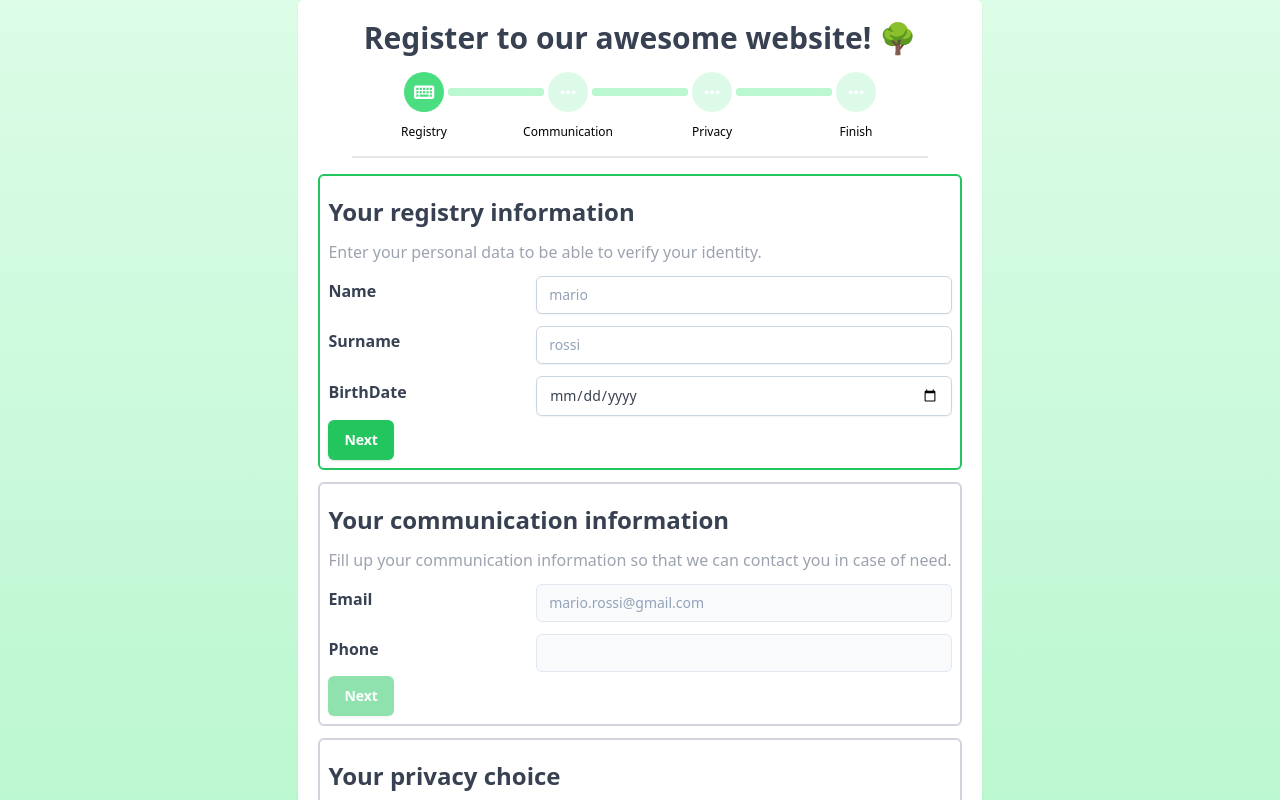
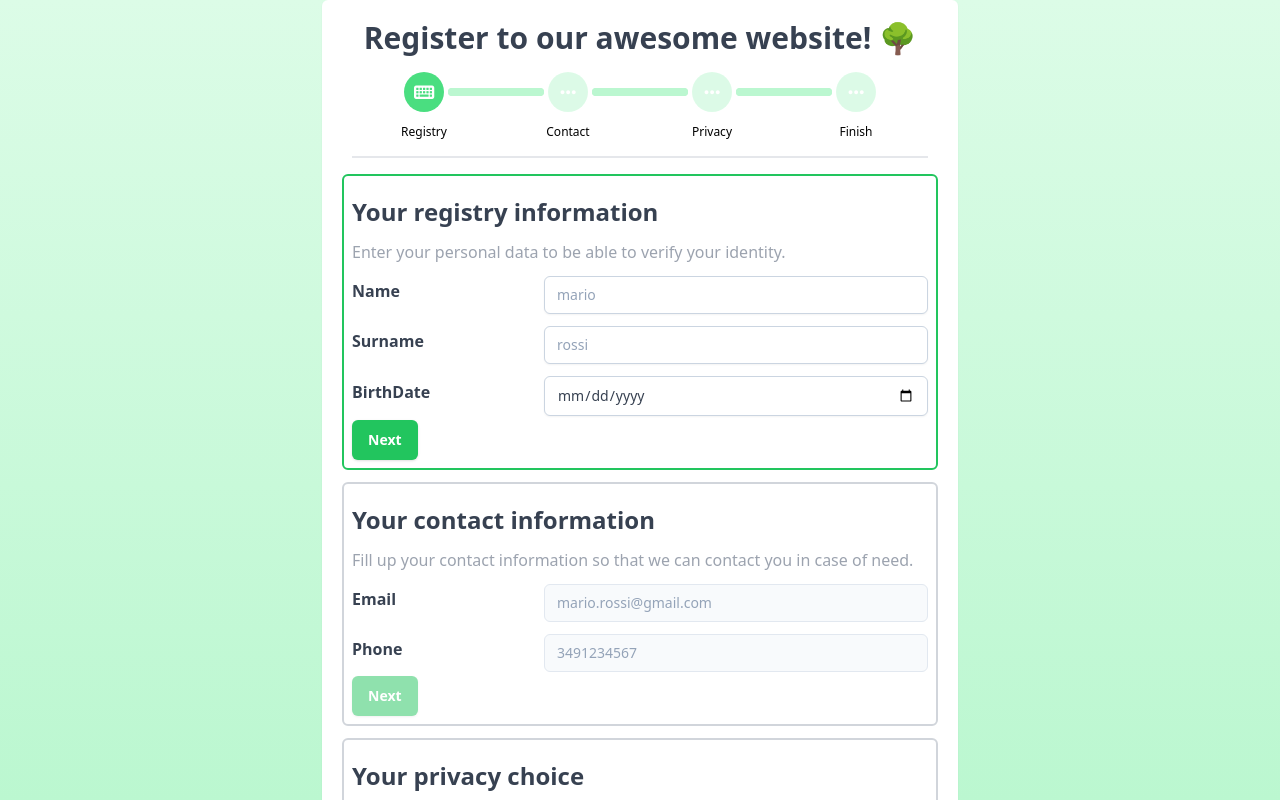
Before and after one commit to cosimochellini/register-form, a Vue app: page / in a window 1280 px wide. Shown: the top 800 px of the page. Built offline with nearby package versions, Linux system fonts and the light colour scheme.

Commit message:
fix(ui): small ui fixes

```diff
--- a/src/App.vue
+++ b/src/App.vue
@@ -5,27 +5,27 @@ import { ref } from 'vue';
 import PrivacyStep from './components/PrivacyStep.vue'
 import RegistryStep from './components/RegistryStep.vue'
 import ProgressStep from './components/ProgressStep.vue';
-import CommunicationStep from './components/CommunicationStep.vue'
-import { communication, privacy, registrationPayload, registry } from './types/registration';
+import ContactStep from './components/ContactStep.vue'
+import { contact, privacy, registrationPayload, registry } from './types/registration';
 
 const currentStep = ref(0);
 
 const payload = ref<registrationPayload>({
     registry: { name: '', surname: '', birthDate: '' },
-    communication: { email: '', phone: '' },
+    contact: { email: '', phone: '' },
     privacy: { privacy: false, marketing: false },
 });
 
-const steps = ['Registry', 'Communication', 'Privacy', 'Finish'];
+const steps = ['Registry', 'Contact', 'Privacy', 'Finish'];
 
 const onRegistrySubmit = (data: registry) => {
     currentStep.value = 1;
     payload.value.registry = data;
 }
 
-const onCommunicationSubmit = (data: communication) => {
+const onContactSubmit = (data: contact) => {
     currentStep.value = 2;
-    payload.value.communication = data;
+    payload.value.contact = data;
 }
 
 const onPrivacySubmit = (data: privacy) => {
@@ -50,14 +50,14 @@ const onPrivacySubmit = (data: privacy) => {
                 <RegistryStep
                     class="step"
                     @submit="onRegistrySubmit"
+                    :active="currentStep === 0"
                     :class="currentStep === 0 ? 'active' : ''"
-                    :active="currentStep === 0"
                 />
 
-                <CommunicationStep
+                <ContactStep
                     class="step"
+                    @submit="onContactSubmit"
                     :active="currentStep === 1"
-                    @submit="onCommunicationSubmit"
                     :class="currentStep === 1 ? 'active' : ''"
                 />
 
@@ -72,7 +72,7 @@ const onPrivacySubmit = (data: privacy) => {
     </div>
 </template>
 
-<style>
+<style scoped>
 .step {
     @apply border-2 border-gray-300 my-3 rounded-md p-2 hidden md:block;
 }
--- a/src/components/BaseInput.vue
+++ b/src/components/BaseInput.vue
@@ -16,7 +16,7 @@
                 :id="`${name}_input`"
                 :name="name"
                 :value="modelValue"
-                @change="onInput($event)"
+                @input="onInput($event)"
                 ref="input"
                 :readonly="readonly"
                 :disabled="readonly"
@@ -106,8 +106,7 @@ export default defineComponent({
 
 </script>
 
-<style>
-/* we will explain what these classes do next! */
+<style scoped>
 .v-enter-active,
 .v-leave-active {
     transition: opacity 0.25s ease;
--- a/src/components/CommunicationStep.vue
+++ b/src/components/ContactStep.vue
@@ -1,9 +1,9 @@
 <template>
     <form @submit.prevent="handleSubmit">
-        <h1 class="my-3 text-2xl font-semibold text-gray-700">Your communication information</h1>
+        <h1 class="my-3 text-2xl font-semibold text-gray-700">Your contact information</h1>
         <p
             class="text-gray-400"
-        >Fill up your communication information so that we can contact you in case of need.</p>
+        >Fill up your contact information so that we can contact you in case of need.</p>
 
         <BaseInput
             ref="email"
@@ -19,6 +19,7 @@
             type="tel"
             ref="phone"
             name="phone"
+            placeholder="3491234567"
             v-model="form.phone"
             :rules="phoneValidation"
             :readonly="!active"
@@ -68,7 +69,7 @@ export default defineComponent({
             this.loading = true;
 
             try {
-                await registerService.validateCommunication(formData);
+                await registerService.validateContact(formData);
                 this.$emit('submit', formData);
             } catch (error) {
                 console.error(error);
--- a/src/components/ProgressStep.vue
+++ b/src/components/ProgressStep.vue
@@ -14,7 +14,7 @@
             <div class="flex-1"></div>
         </div>
 
-        <div class="flex text-xs justify-between text-center">
+        <div class="flex text-xs text-center">
             <div class="w-1/4" v-for="step in steps">{{ step }}</div>
         </div>
     </div>
@@ -24,6 +24,7 @@
 <script lang="ts">
 import { defineComponent, PropType } from 'vue';
 import ProgressStepUnit from './ProgressStepUnit.vue';
+
 export default defineComponent({
     emits: {
         stepClick(step: number) {
--- a/src/components/ProgressStepUnit.vue
+++ b/src/components/ProgressStepUnit.vue
@@ -17,8 +17,7 @@
     >
         <div class="w-full bg-green-200 rounded items-center align-middle align-center flex-1">
             <div
-                class="bg-green-200 text-xs leading-none py-1 text-center text-gray-900 rounded"
-                style="width: 100%"
+                class="bg-green-200 text-xs leading-none py-1 text-center text-gray-900 rounded w-full"
             ></div>
         </div>
     </div>
@@ -30,6 +29,11 @@ import { classBindings } from '../types';
 
 export default defineComponent({
     name: 'ProgressStep',
+    emits: {
+        stepClick(step: number) {
+            return step !== null;
+        }
+    },
     props: {
         step: {
             type: Number,
--- a/src/services/registerService.ts
+++ b/src/services/registerService.ts
@@ -1,12 +1,12 @@
 import { waitRandom } from "../utils/promise"
-import { communication, privacy, registrationPayload, registry } from "../types/registration"
+import { contact, privacy, registrationPayload, registry } from "../types/registration"
 
 export const registerService = {
     validateRegistry(data: registry) {
         return waitRandom()
     },
 
-    validateCommunication(data: communication) {
+    validateContact(data: contact) {
         return waitRandom()
     },
 
--- a/src/types/registration.ts
+++ b/src/types/registration.ts
@@ -4,7 +4,7 @@ export type registry = {
     birthDate: string,
 }
 
-export type communication = {
+export type contact = {
     email: string,
     phone: string,
 }
@@ -17,6 +17,6 @@ export type privacy = {
 
 export type registrationPayload = {
     registry: registry,
-    communication: communication,
+    contact: contact,
     privacy: privacy,
 }
--- a/src/validations/rules.ts
+++ b/src/validations/rules.ts
@@ -1,6 +1,6 @@
 import { validationRule } from '../types/validation';
 
-const phoneRegExp = /^((\\+[1-9]{1,4}[ \\-]*)|(\\([0-9]{2,3}\\)[ \\-]*)|([0-9]{2,4})[ \\-]*)*?[0-9]{3,4}?[ \\-]*[0-9]{3,4}?$/
+const phoneRegExp = /^(\((00|\+)39\)|(00|\+)39)?(38[890]|34[4-90]|36[680]|33[13-90]|32[89]|35[01]|37[019])\d{6,7}$/
 const emailRegExp = /^(([^<>()[\]\.,;:\s@\"]+(\.[^<>()[\]\.,;:\s@\"]+)*)|(\".+\"))@(([^<>()[\]\.,;:\s@\"]+\.)+[^<>()[\]\.,;:\s@\"]{2,})$/i;
 const passwordRegExp = /^(?=.*[A-Za-z])(?=.*\d)[A-Za-z\d]{8,}$/;
 
@@ -41,7 +41,6 @@ export const surnameValidation: validationRule[] = [
     [maxLength(128), 'Surname must be at most 128 characters long'],
 ];
 
-
 export const emailValidation: validationRule[] = [
     [stringRequired, 'Email is required'],
     [validEmail, 'Email is not valid'],
```
Also changed, not shown: package.json (+4 -4 lines), 1 other file (tests, documents, lock files or other folders).
